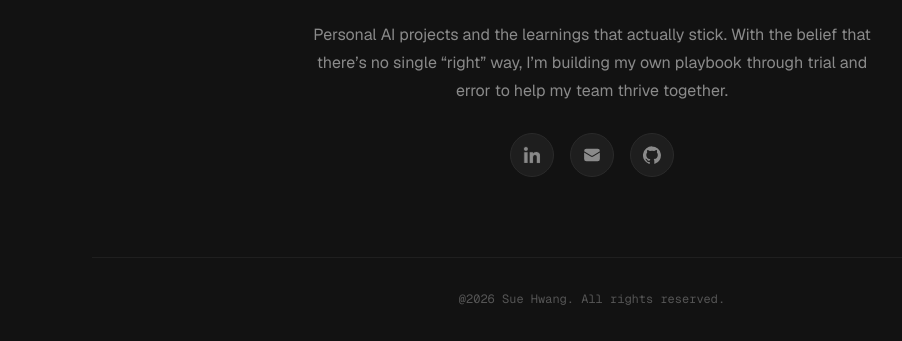
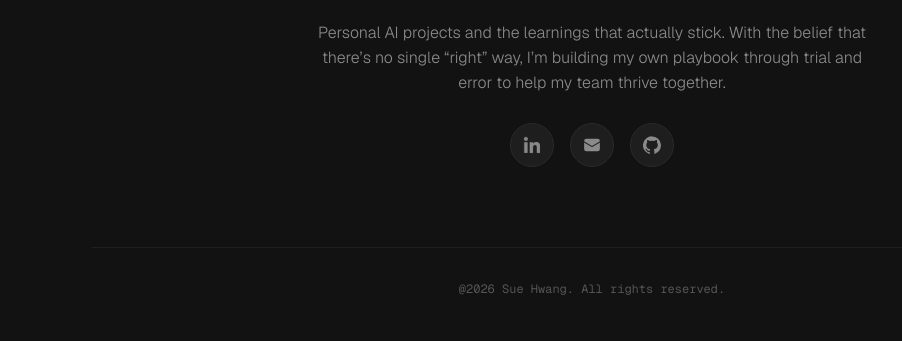
Before and after one commit to soobinhwang/sue-ai-playbook, a plain HTML site: page index.html in a window 1280 px wide. Shown: the part 2011-2352 px from the top of the page, without its empty margins (48-950 px from the left). Drawn offline with nearby package versions, Linux system fonts and the light colour scheme.

Commit message:
small adjustments

```diff
--- a/css/styles.css
+++ b/css/styles.css
@@ -749,7 +749,8 @@ button {
 .bio__text {
   font-size: 1rem;
   color: var(--text-secondary);
-  line-height: 1.75;
+  font-weight: 300;
+  line-height: 1.55;
   margin-bottom: 28px;
   max-width: 560px;
   margin-left: auto;
```
